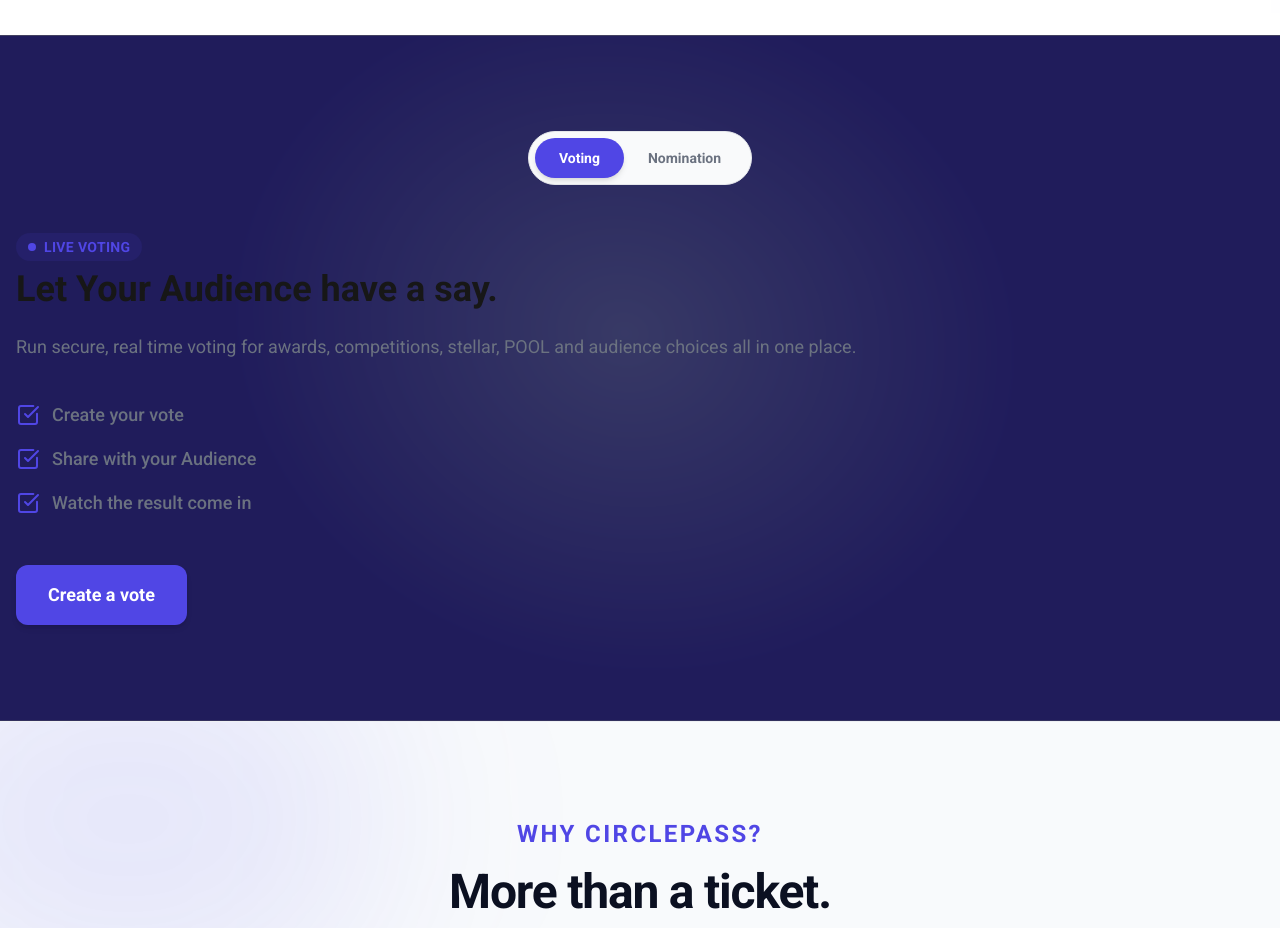
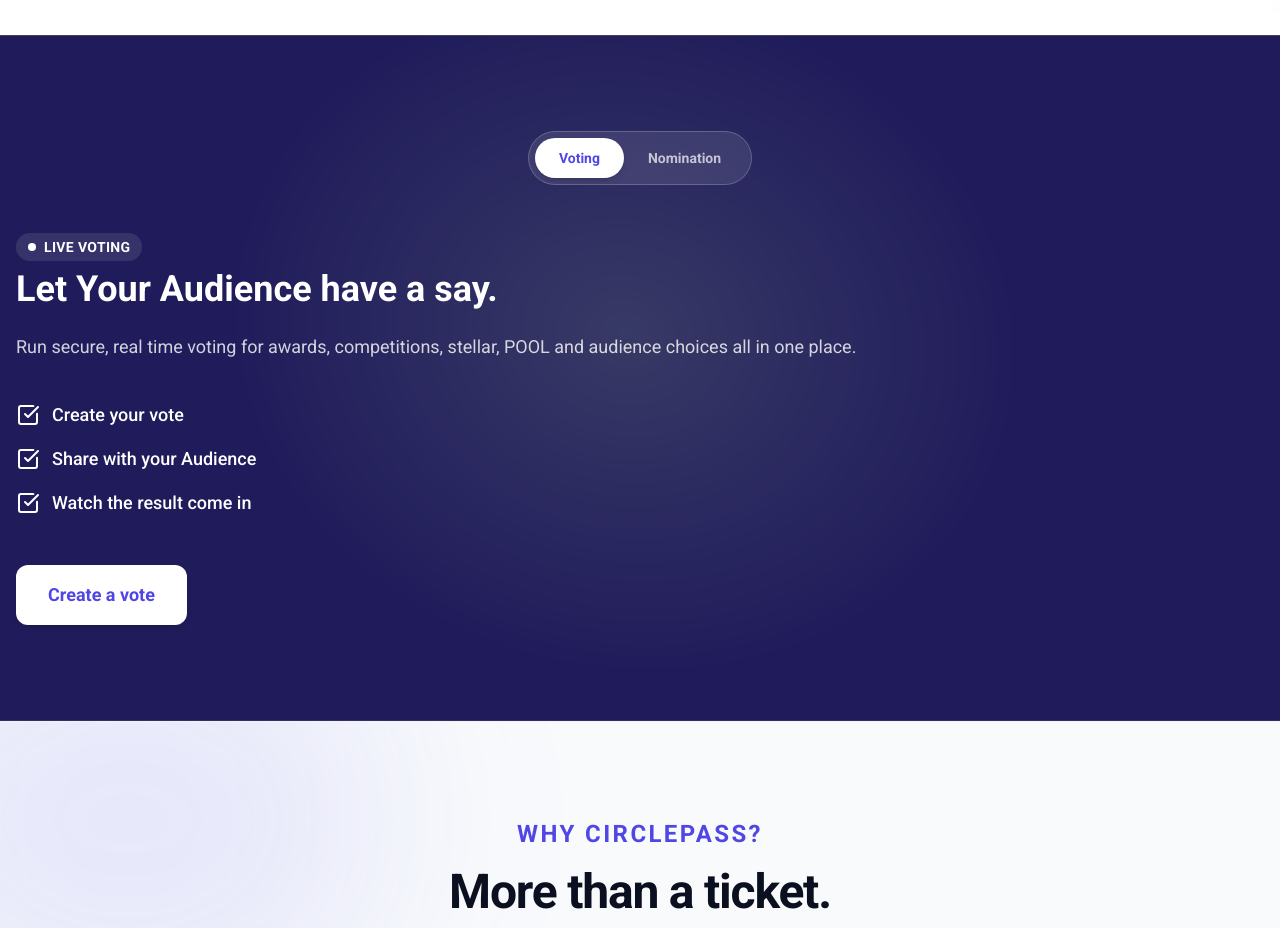
Before and after one commit to omoluabi44/circle_pass, a Next.js app: page / in a window 1280 px wide. Shown: the part 4560-5488 px from the top of the page. Built offline with nearby package versions, Linux system fonts and the light colour scheme; no server answers.

Commit message:
fix: Voting section - all text white, buttons white bg with brand color text, tab toggle updated

```diff
--- a/src/components/sections/LiveVotingNominations.tsx
+++ b/src/components/sections/LiveVotingNominations.tsx
@@ -13,13 +13,13 @@
       <div className="container mx-auto relative z-10">
         {/* Toggle Button */}
         <div className="flex justify-center mb-12">
-          <div className="inline-flex bg-secondary rounded-full p-1.5 border border-border">
+          <div className="inline-flex bg-white/10 backdrop-blur-sm rounded-full p-1.5 border border-white/20">
             <button
               onClick={() => setActiveTab('voting')}
               className={`px-6 py-2.5 rounded-full text-sm font-bold transition-all ${
                 activeTab === 'voting'
-                  ? 'bg-primary text-primary-foreground shadow-md'
-                  : 'text-muted-foreground hover:text-foreground'
+                  ? 'bg-white text-primary shadow-md'
+                  : 'text-white/70 hover:text-white'
               }`}
             >
               Voting
@@ -28,8 +28,8 @@
               onClick={() => setActiveTab('nomination')}
               className={`px-6 py-2.5 rounded-full text-sm font-bold transition-all ${
                 activeTab === 'nomination'
-                  ? 'bg-primary text-primary-foreground shadow-md'
-                  : 'text-muted-foreground hover:text-foreground'
+                  ? 'bg-white text-primary shadow-md'
+                  : 'text-white/70 hover:text-white'
               }`}
             >
               Nomination
@@ -42,33 +42,33 @@
           <div className="flex flex-col lg:flex-row items-center lg:items-start gap-12 max-w-7xl mx-auto">
             {/* Left: Live Voting */}
             <div className="flex-1 space-y-6">
-              <div className="inline-flex gap-2 px-3 py-1 bg-primary/10 text-primary items-center justify-center font-bold tracking-wide rounded-full text-sm mb-2 uppercase">
+              <div className="inline-flex gap-2 px-3 py-1 bg-white/10 text-white items-center justify-center font-bold tracking-wide rounded-full text-sm mb-2 uppercase">
                 <span className="relative flex h-2 w-2">
-                  <span className="animate-ping absolute inline-flex h-full w-full rounded-full bg-primary opacity-75"></span>
-                  <span className="relative inline-flex rounded-full h-2 w-2 bg-primary"></span>
+                  <span className="animate-ping absolute inline-flex h-full w-full rounded-full bg-white opacity-75"></span>
+                  <span className="relative inline-flex rounded-full h-2 w-2 bg-white"></span>
                 </span>
                 Live voting
               </div>
-              <h2 className="text-4xl font-bold text-balance text-foreground">Let Your Audience have a say.</h2>
-              <p className="text-muted-foreground text-lg text-balance">
+              <h2 className="text-4xl font-bold text-balance text-white">Let Your Audience have a say.</h2>
+              <p className="text-white/80 text-lg text-balance">
                 Run secure, real time voting for awards, competitions, stellar, POOL and audience choices all in one place.
               </p>
               <ul className="space-y-4 pt-4">
                 <li className="flex items-center gap-3">
-                  <CheckSquare className="text-primary w-6 h-6 shrink-0" />
-                  <span className="font-medium text-muted-foreground text-lg">Create your vote</span>
+                  <CheckSquare className="text-white w-6 h-6 shrink-0" />
+                  <span className="font-medium text-white text-lg">Create your vote</span>
                 </li>
                 <li className="flex items-center gap-3">
-                  <CheckSquare className="text-primary w-6 h-6 shrink-0" />
-                  <span className="font-medium text-muted-foreground text-lg">Share with your Audience</span>
+                  <CheckSquare className="text-white w-6 h-6 shrink-0" />
+                  <span className="font-medium text-white text-lg">Share with your Audience</span>
                 </li>
                 <li className="flex items-center gap-3">
-                  <CheckSquare className="text-primary w-6 h-6 shrink-0" />
-                  <span className="font-medium text-muted-foreground text-lg">Watch the result come in</span>
+                  <CheckSquare className="text-white w-6 h-6 shrink-0" />
+                  <span className="font-medium text-white text-lg">Watch the result come in</span>
                 </li>
               </ul>
               <div className="pt-6">
-                <Link href="#" className="inline-block px-8 py-4 bg-primary text-primary-foreground rounded-xl font-bold text-lg hover:bg-primary/90 transition-colors shadow-md">
+                <Link href="#" className="inline-block px-8 py-4 bg-white text-primary rounded-xl font-bold text-lg hover:bg-white/90 transition-colors shadow-md">
                   Create a vote
                 </Link>
               </div>
@@ -80,29 +80,29 @@
           <div className="flex flex-col lg:flex-row items-center lg:items-start gap-12 max-w-7xl mx-auto">
             {/* Left: Nominations */}
             <div className="flex-1 space-y-6">
-              <div className="inline-block px-3 py-1 bg-muted text-muted-foreground font-bold tracking-wide rounded-full text-sm mb-2 uppercase">
+              <div className="inline-block px-3 py-1 bg-white/10 text-white font-bold tracking-wide rounded-full text-sm mb-2 uppercase">
                 Nominations
               </div>
-              <h2 className="text-4xl font-bold text-balance text-foreground">Put Yourself in the Running.</h2>
-              <p className="text-muted-foreground text-lg text-balance">
+              <h2 className="text-4xl font-bold text-balance text-white">Put Yourself in the Running.</h2>
+              <p className="text-white/80 text-lg text-balance">
                 Choose your category, submit your nominations and get instant access to nominee&apos;s space.
               </p>
               <ul className="space-y-4 pt-4">
                 <li className="flex items-center gap-3">
-                  <CheckSquare className="text-primary w-6 h-6 shrink-0" />
-                  <span className="font-medium text-muted-foreground text-lg">Choose a category</span>
+                  <CheckSquare className="text-white w-6 h-6 shrink-0" />
+                  <span className="font-medium text-white text-lg">Choose a category</span>
                 </li>
                 <li className="flex items-center gap-3">
-                  <CheckSquare className="text-primary w-6 h-6 shrink-0" />
-                  <span className="font-medium text-muted-foreground text-lg">Submit your nomination</span>
+                  <CheckSquare className="text-white w-6 h-6 shrink-0" />
+                  <span className="font-medium text-white text-lg">Submit your nomination</span>
                 </li>
                 <li className="flex items-center gap-3">
-                  <CheckSquare className="text-primary w-6 h-6 shrink-0" />
-                  <span className="font-medium text-muted-foreground text-lg">Track your nominee status</span>
+                  <CheckSquare className="text-white w-6 h-6 shrink-0" />
+                  <span className="font-medium text-white text-lg">Track your nominee status</span>
                 </li>
               </ul>
               <div className="pt-6">
-                <Link href="#" className="inline-block px-8 py-4 bg-primary text-primary-foreground rounded-xl font-bold text-lg hover:bg-primary/90 transition-colors shadow-md">
+                <Link href="#" className="inline-block px-8 py-4 bg-white text-primary rounded-xl font-bold text-lg hover:bg-white/90 transition-colors shadow-md">
                   Explore nominations
                 </Link>
               </div>
```
